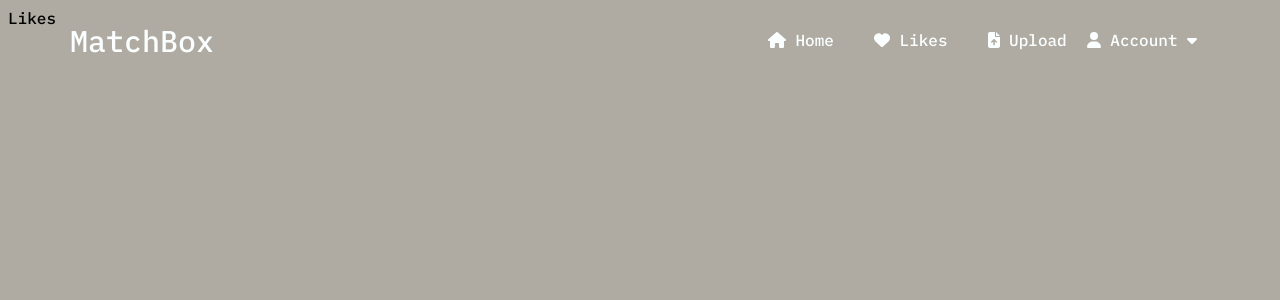
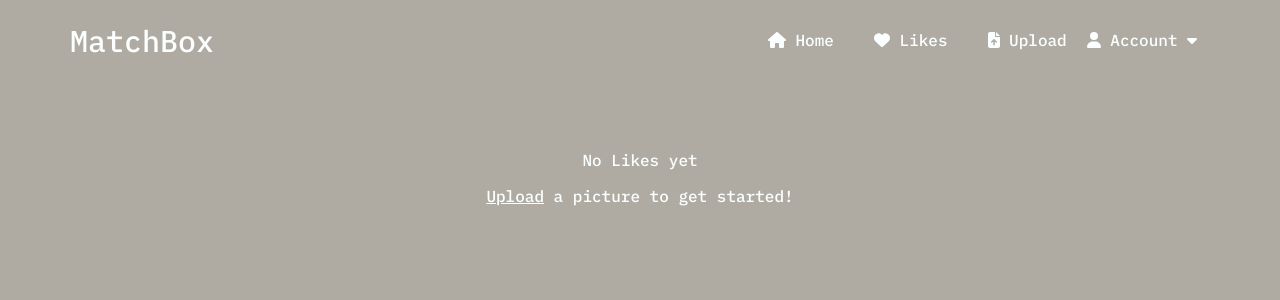
Before and after one commit to David-Tech/Matchbox, a React (Create React App) app in the folder client/: page /Matchbox/likes in a window 1280 px wide. Shown: the top 300 px of the page. Built offline with nearby package versions, Linux system fonts and the light colour scheme.

Commit message:
likes layout placeholder

```diff
--- /dev/null
+++ b/client/src/components/CSS/likes.css
@@ -0,0 +1,5 @@
+.likes-body{
+   text-align: center;
+   margin-top: 150px;
+   color: var(--letter-color);
+}
--- a/client/src/components/pages/Likes.js
+++ b/client/src/components/pages/Likes.js
@@ -1,8 +1,13 @@
 import React from 'react'
+import { Link } from 'react-router-dom';
+import '../CSS/likes.css';
 
 function Likes() {
   return (
-    <div>Likes</div>
+      <div className="likes-body">
+        <p>No Likes yet</p>
+        <p><Link className="sign-color" to="/Matchbox/upload"> Upload</Link> a picture to get started!</p>
+      </div>
   )
 }
 
```
